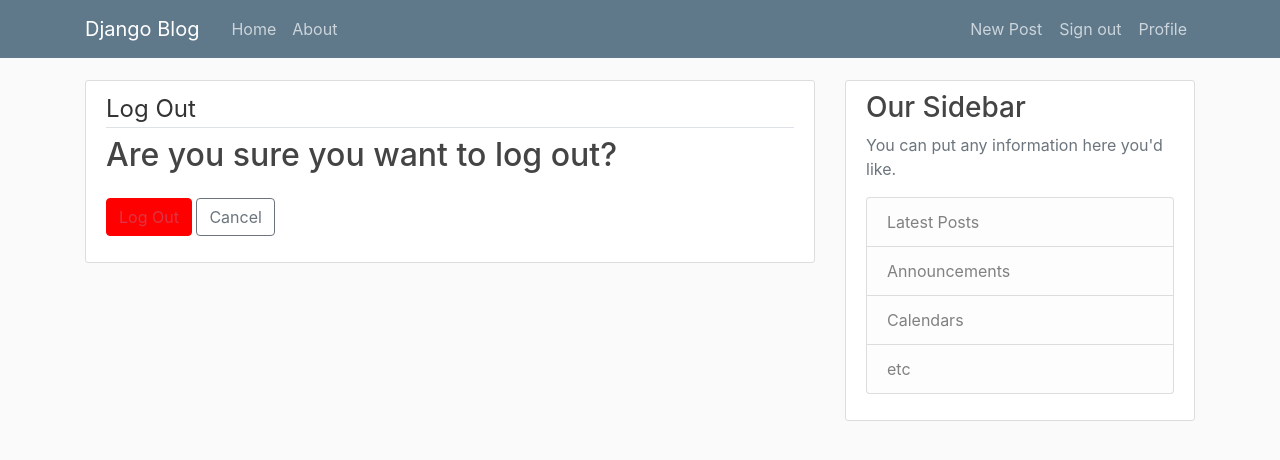
After one commit to sirgypsyg/learnDjango, a Django app: page /logout/confirm/ in a window 1280 px wide. The commit adds this page. Shown: the top 460 px of the page. Run offline with Django 5.2, Linux system fonts and the light colour scheme; a user stored in the database is signed in; some libraries are stand-ins or nearby versions.

Commit message:
added logoutview

```diff
--- a/blog/templates/blog/base.html
+++ b/blog/templates/blog/base.html
@@ -32,15 +32,14 @@
                 <a class="nav-item nav-link" href="{% url 'blog-about' %}">About</a>
               </div>
               <!-- Navbar Right Side -->
-              <div class="navbar-nav">
+              <div class="navbar-nav d-flex align-items-center">
                 {% if user.is_authenticated %}
                     <a class="nav-item nav-link" href="{% url 'post-create' %}">New Post</a>
-                  <form id="logout-form" method="post" action="{% url 'logout' %}">
-                  <a class="nav-item nav-link" href='#' onclick="document.getElementById('logout-form').submit(); return false;">Sign out</a>
+                    <form id="logout-form" method="get" action="{% url 'logout-confirm' %}" class="d-inline">
                         {% csrf_token %}
-
+                        <button class="nav-item nav-link btn btn-link" type="submit">Sign out</button>
+                    </form>
                     <a class="nav-item nav-link" href="{% url 'profile' %}">Profile</a>
-                  </form>
                 {% else %}
                     <a class="nav-item nav-link" href="{% url 'login' %}">Login</a>
                     <a class="nav-item nav-link" href="{% url 'register' %}">Register</a>
--- /dev/null
+++ b/blog/templates/blog/profile_confirm_logout.html
@@ -0,0 +1,16 @@
+{% extends "blog/base.html" %}
+{% block content %}
+    <div class="content-section">
+        <form method="POST" action="{% url 'logout-confirm' %}">
+            {% csrf_token %}
+            <fieldset class="form-group">
+                <legend class="border-bottom mb-2">Log Out</legend>
+                <h2>Are you sure you want to log out?</h2>
+            </fieldset>
+            <div class="form-group">
+                <button class="btn btn-outline-danger custom-red-button" type="submit">Log Out</button>
+                <a class="btn btn-outline-secondary" href="{% url 'blog-home' %}">Cancel</a>
+            </div>
+        </form>
+    </div>
+{% endblock content %}
--- a/blog/urls.py
+++ b/blog/urls.py
@@ -1,5 +1,5 @@
 from django.urls import path
-from .views import PostListView, PostDetailView, PostCreateView, PostUpdateView, PostDeleteView
+from .views import PostListView, PostDetailView, PostCreateView, PostUpdateView, PostDeleteView, LogOutConfirmView
 from . import views
 
 urlpatterns = [
@@ -9,4 +9,5 @@ urlpatterns = [
     path('post/<int:pk>/update/', PostUpdateView.as_view(), name='post-update'),
     path('post/<int:pk>/delete/', PostDeleteView.as_view(), name='post-delete'),
     path('about/', views.about, name='blog-about'),
+    path('logout/confirm/', LogOutConfirmView.as_view(), name='logout-confirm'),
 ]
--- a/blog/views.py
+++ b/blog/views.py
@@ -1,10 +1,11 @@
-from django.shortcuts import render
+from django.shortcuts import render, redirect
 from django.http import HttpResponse
-from django.views.generic import ListView, DetailView, CreateView, UpdateView, DeleteView
+from django.views.generic import ListView, DetailView, CreateView, UpdateView, DeleteView, TemplateView
 from .models import Post
 from django.contrib import messages
 from django.contrib.auth.mixins import LoginRequiredMixin, UserPassesTestMixin
 from django.urls import reverse_lazy
+from django.contrib.auth import logout
 
 
 def home(request):
@@ -17,7 +18,7 @@ class PostListView(ListView):
     model = Post
     template_name = 'blog/home.html'
     context_object_name = 'posts'
-    odering = ['-date_posted']
+    ordering = ['-date_posted']
 
 class PostDetailView(DetailView):
     model = Post
@@ -49,11 +50,17 @@ class PostDeleteView(LoginRequiredMixin, UserPassesTestMixin,DeleteView):
     model = Post
     success_url = reverse_lazy('blog-home')  # Redirect to home page after deletion
 
-
     def test_func(self):
         post = self.get_object()
         return self.request.user == post.author
 
 
+class LogOutConfirmView(LoginRequiredMixin, TemplateView):
+    template_name = 'blog/profile_confirm_logout.html'
+
+    def post(self,request):
+        logout(request)
+        return redirect('blog-home')
+
 def about(request):
     return render(request, 'blog/about.html', {'title': 'About'})
```
Also changed, not shown: db.sqlite3. Lines whose indentation alone changed are shown as unchanged.
